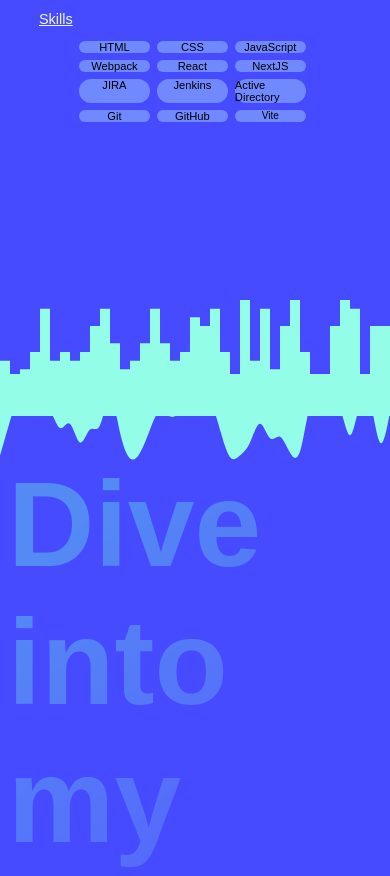
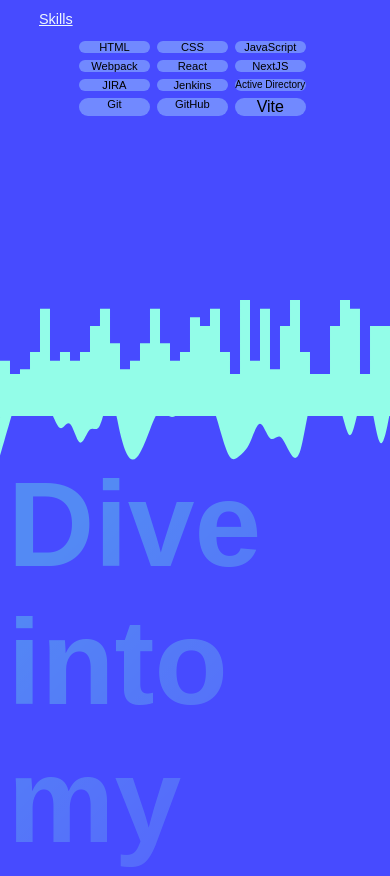
Before and after one commit to Negrea-Andrei/Personal_portfolio, a website built with webpack: page dist/index.html in a window 390 px wide. Shown: the part 1593-2469 px from the top of the page. Built offline with Linux system fonts and the light colour scheme; a web font is replaced by a local one.

Commit message:
fixed font for skill Active Directory

```diff
--- a/src/stylesheet.css
+++ b/src/stylesheet.css
@@ -919,7 +919,7 @@ footer {
     column-gap: 7px;
   }
 
-  .skills li:last-child {
+  .skills li:nth-child(9) {
     font-size: 10px;
   }
 
```
Also changed, not shown: dist/index.bundle.js.
